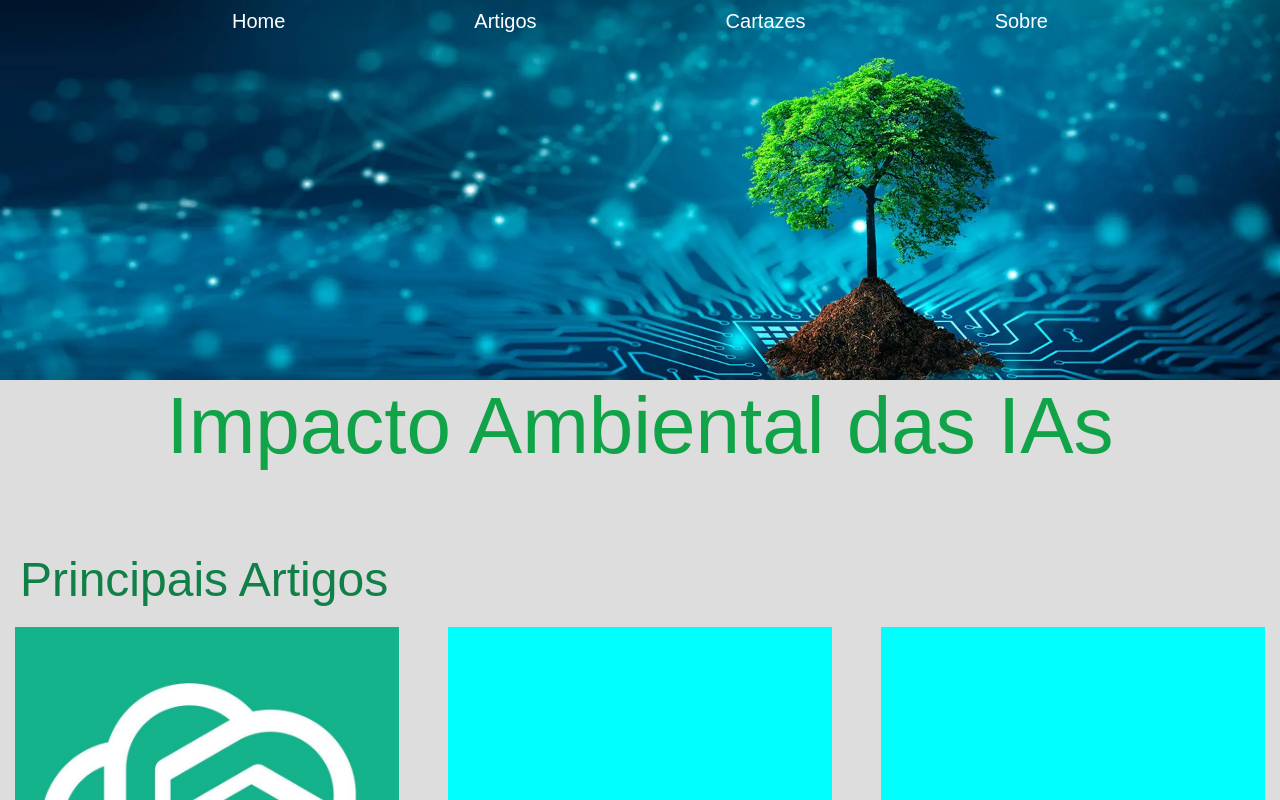
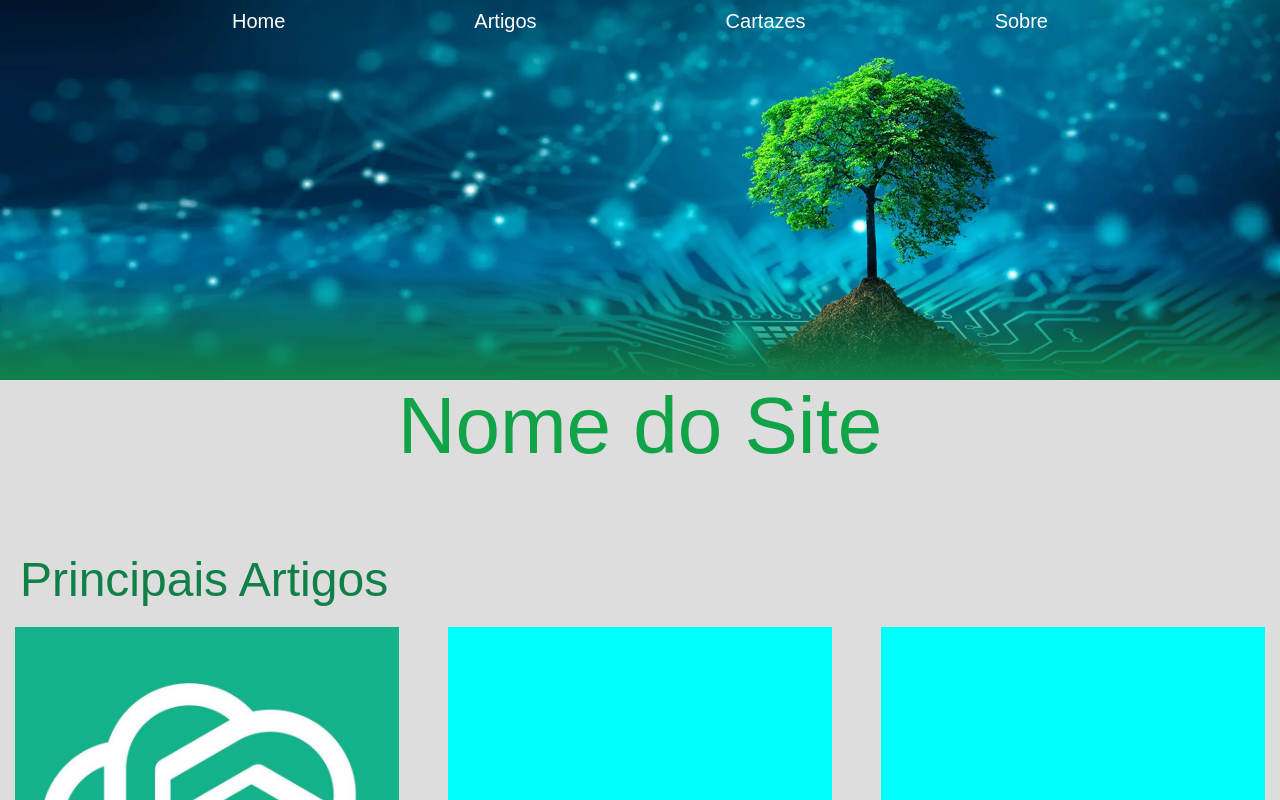
Before and after one commit to GuiOSousa/SiteTMA, a React (Vite) app: page / in a window 1280 px wide. Shown: the top 800 px of the page. Built offline with nearby package versions, Linux system fonts and the light colour scheme; a web font is replaced by a local one.

Commit message:
Add Header Fade Style

```diff
--- /dev/null
+++ b/src/components/HomeHeader.css
@@ -0,0 +1,22 @@
+.Header {
+    background-image: url("../assets/homeHeader.png");
+    background-size: cover;
+    width: 100%;
+    height: 380px;
+    display: flex;
+    flex-direction: column;
+    justify-content: end;
+}
+
+.HeaderDiv {
+    height: 100%;
+}
+
+.HeaderFade {
+	background: linear-gradient(to top, var(--main-color-b), transparent);
+	width: 100%;
+	padding: 10px;
+	padding-top: 100px;
+	text-align: left;
+
+}
--- /dev/null
+++ b/src/components/HomeHeader.tsx
@@ -0,0 +1,17 @@
+import { HomeNavigationBar } from "./NavigationBar"
+import './HomeHeader.css'
+
+function Header() {
+  return (
+    <>
+    <div className='Header'>
+        <div className="HeaderDiv">
+            <HomeNavigationBar/>
+        </div>
+        <div className='HeaderFade'></div>
+    </div>
+    </>
+  )
+}
+
+export default Header
--- a/src/pages/Home.css
+++ b/src/pages/Home.css
@@ -51,14 +51,6 @@ h2 {
     font-size: 3rem;
 }
 
-.Header {
-    background-image: url("../assets/homeHeader.png");
-    background-size: cover;
-    width: 100%;
-    height: 380px;
-    display: flex;
-}
-
 .LeftDiv {
     display: flex;
     max-width: 50vw;
--- a/src/pages/Home.tsx
+++ b/src/pages/Home.tsx
@@ -1,16 +1,14 @@
 import ImageBox from '../components/ImageBox'
-import { HomeNavigationBar } from '../components/NavigationBar'
 import './Home.css'
 
 import chatGPT from '../assets/chatGPT.png'
+import Header from '../components/HomeHeader'
 
 function Home() {
   return (
     <>
-    <div className='Header'>
-        <HomeNavigationBar/>
-    </div>
-    <h1>Impacto Ambiental das IAs</h1>
+    <Header/>
+    <h1>Nome do Site</h1>
     <div className='LeftDiv'>
         <h2>Principais Artigos</h2>
     </div>
```
